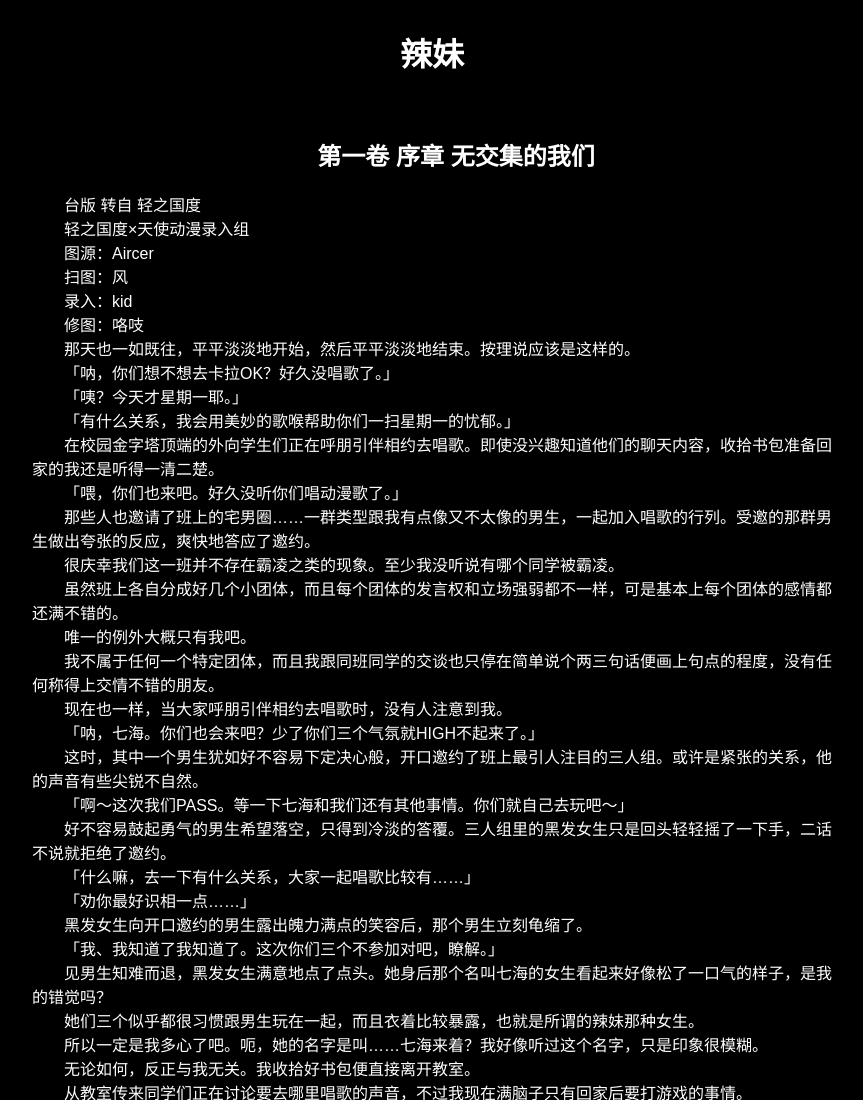
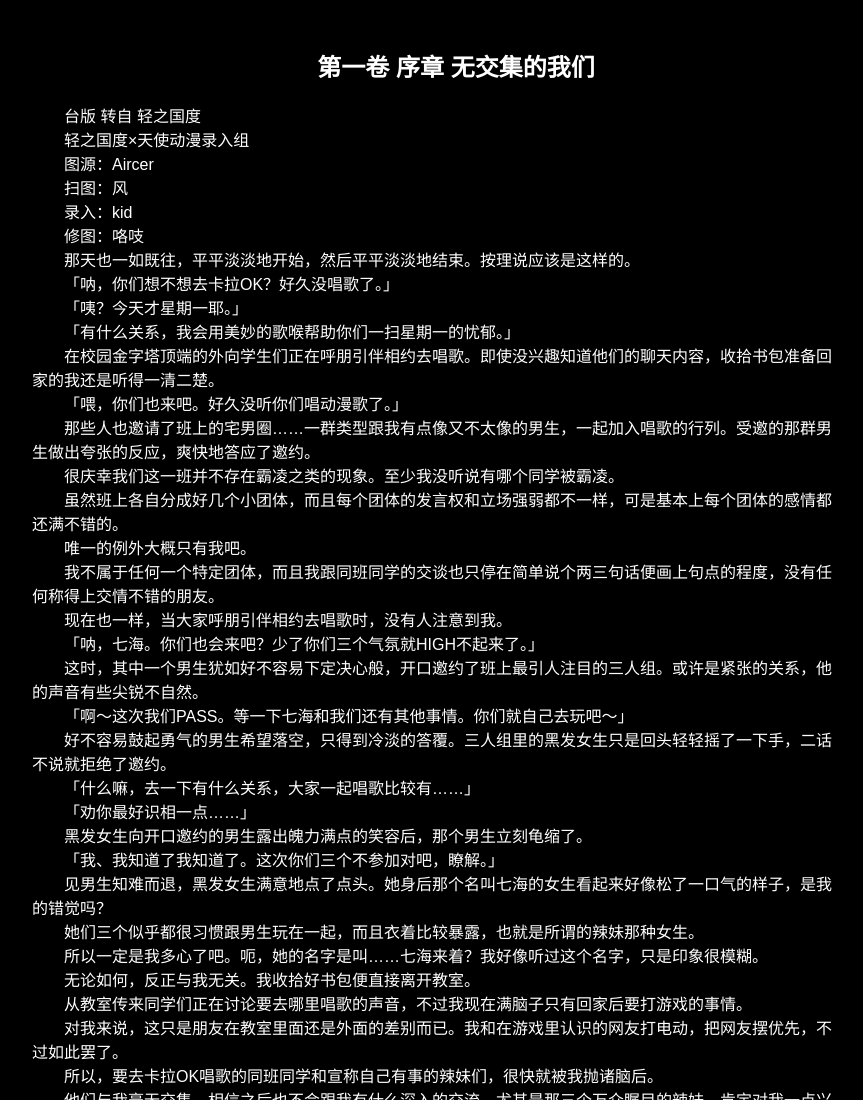
Before and after one commit to liuxiu34/text_laimei, a plain HTML site: page view/view1.html in a window 1280 px wide. Shown: the top 1100 px of the page, without its empty margins (208-1071 px from the left). Drawn offline with Linux system fonts and the light colour scheme; a web font is replaced by a local one.

Commit message:
Update view1.html

```diff
--- a/view/view1.html
+++ b/view/view1.html
@@ -35,7 +35,6 @@
 
 
 <body>
-    <h1>辣妹</h1>
     <div class="content" id="content">
         <div class="page active">
         <h2 class="centered"><p class="paragraph">第一卷 序章 无交集的我们</p></h2>
```
